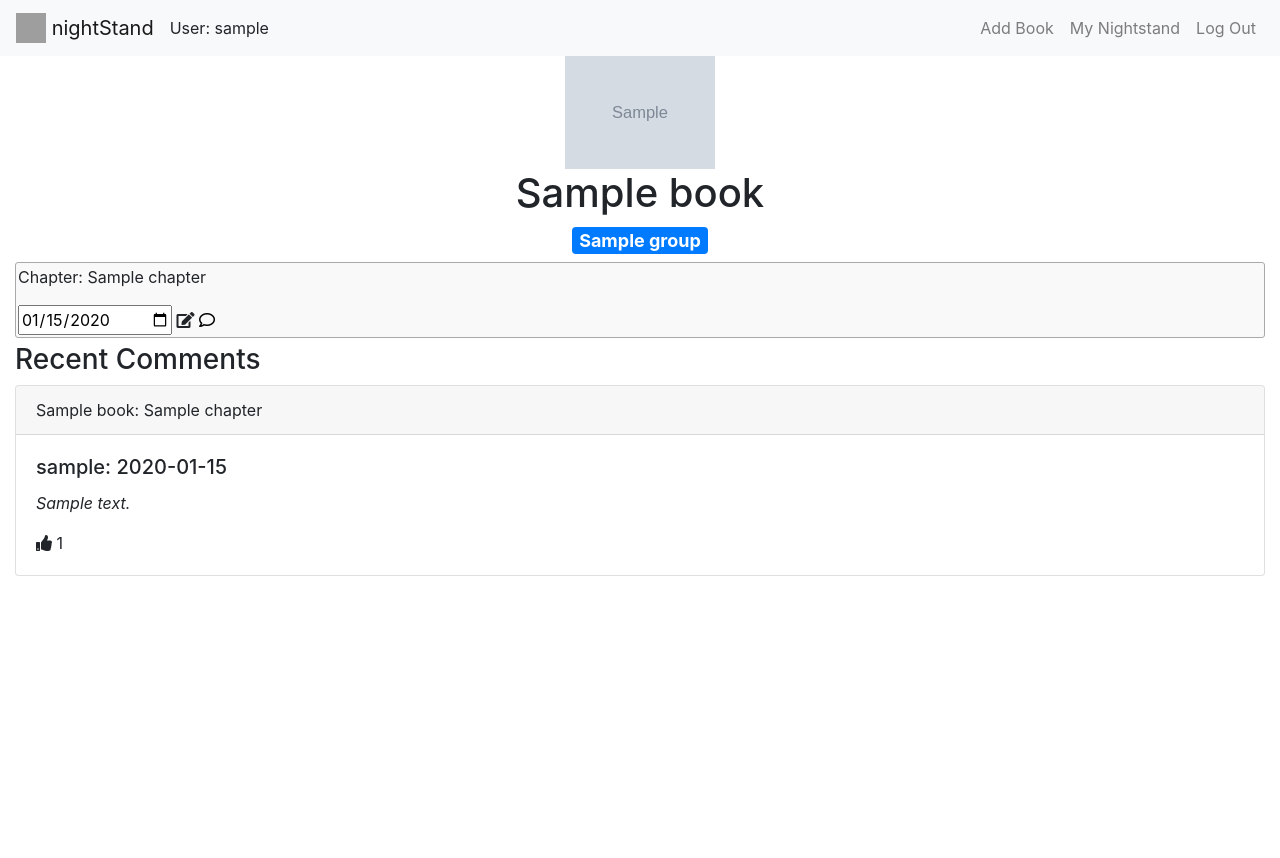
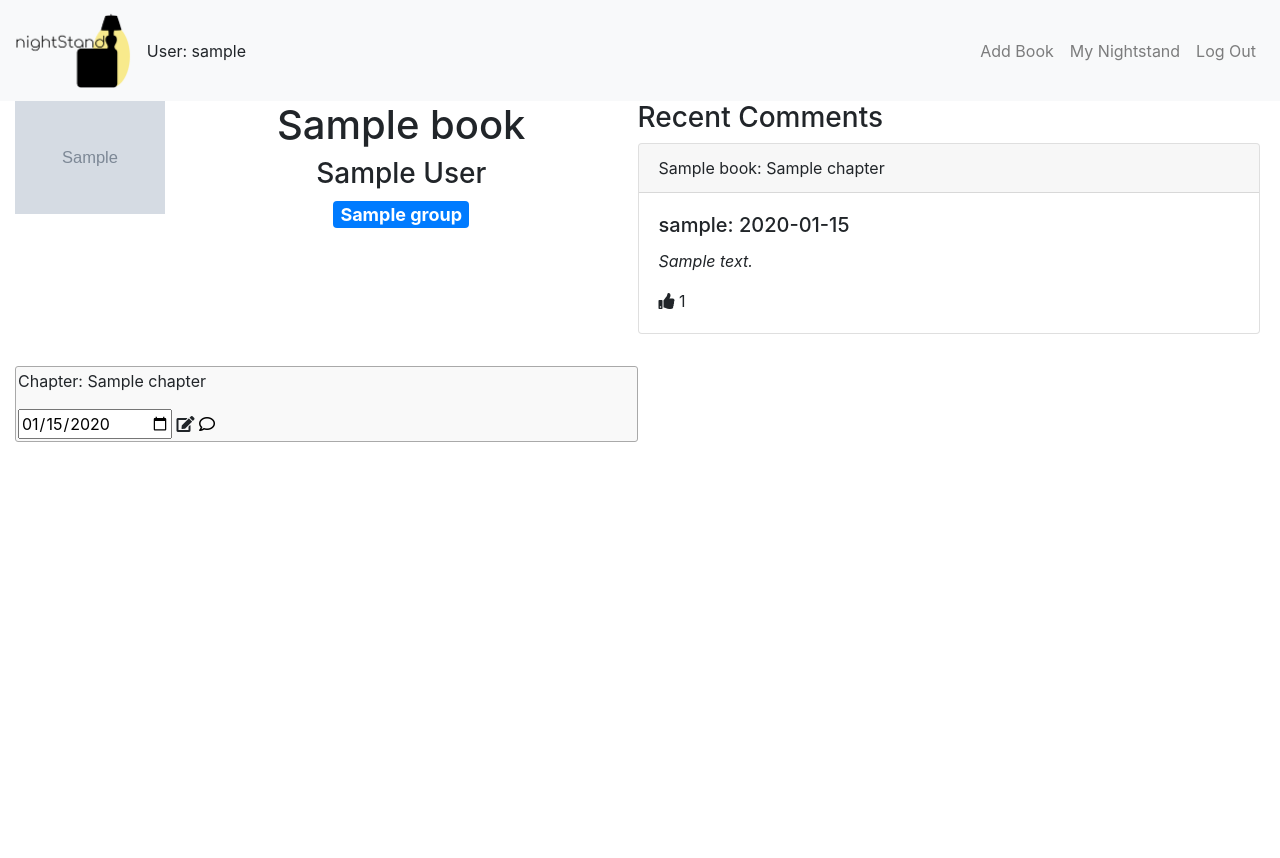
Before and after one commit to joshdbarton/nightstand-capstone, a Django app: page /books/1 in a window 1280 px wide. Run offline with Django 3.2, Linux system fonts and the light colour scheme; a user stored in the database is signed in; tables that the repository leaves empty hold one stand-in row (values such as "Sample post"); grey boxes marked "Sample" are stand-in pictures; some libraries are stand-ins or nearby versions; grey boxes are pictures that could not be loaded.

Commit message:
styles for larger book-detail view

```diff
--- a/nightstand_dashboard/static/nightstand_dashboard/main.css
+++ b/nightstand_dashboard/static/nightstand_dashboard/main.css
@@ -117,6 +117,11 @@ Dashboard Layout
 }
 #dashboard-comments {
     max-height: 500px;
+
+}
+
+.comment-box-dashboard {
+    max-height: 420px;
     overflow: scroll;
 }
 
@@ -265,5 +270,31 @@ Media Queries
         padding: 3px;
     }
     /*Book Detail View*/
+    .book-detail-container {
+        display: flex;
+        flex-direction: row;
+    }
+    .detail-left  {
+        width: 49.8%;
+    }
+    #book-detail-comments {
+        width: 49.8%;
+    }
+    .book-detail-chapters {
+        clear: both;
+        height: calc(65vh - 65.65px);
+        overflow: scroll;
+    }
+    .book-detail-card {
+        height: calc(35vh - 35.35px);
+    }
+
+    .book-detail-card img {
+        float: left;
+    }
+    .detail-comment-box {
+        height: calc(100vh - 134px);
+        overflow: scroll;
+    }
     /*Group Detail View*/
 }
--- a/nightstand_dashboard/templates/nightstand_dashboard/book_view.html
+++ b/nightstand_dashboard/templates/nightstand_dashboard/book_view.html
@@ -1,15 +1,19 @@
 {% extends 'nightstand_dashboard/base.html' %}
 
 {% block content %}
+<div class="book-detail-container">
+    <div class="detail-left">
         <div class="book-detail-card">
             <img src="{{book.thumbnail}}" alt="{{book.title}} cover" width="150"/>
             <h1>{{book.title}}</h1>
+            <h3>{{book.author}}</h3>
             <h4>
             {% for group in groups %}
                 <a href="/groups/{{group.id}}"><span class="badge badge-primary">{{group}}</span></a>
             {%  endfor %}
             </h4>
         </div>
+        <div class="book-detail-chapters">
             {% for book_chapter in book_chapters %}
             {% if book_chapter.completed %}
             <div class="chapter-card completed" id="chapter-card-{{book_chapter.id}}">
@@ -27,8 +31,11 @@
                 {% endif %}
             </div>
             {% endfor %}
+        </div>
+    </div>
     <div id="book-detail-comments">
             <h3>Recent Comments</h3>
+        <div class="detail-comment-box">
             {% for comment in comments %}
             <div class="card comment-card">
                     <div class="card-header">
@@ -48,4 +55,6 @@
             </div>
             {% endfor %}
         </div>
+    </div>
+</div>
 {% endblock %}
--- a/nightstand_dashboard/templates/nightstand_dashboard/dashboard.html
+++ b/nightstand_dashboard/templates/nightstand_dashboard/dashboard.html
@@ -33,6 +33,7 @@
     </div>
     <div id="dashboard-comments">
         <h3>Recent Comments</h3>
+        <div class="comment-box-dashboard">
             {% for comment in comments %}
             <div class="card comment-card">
                     <div class="card-header">
@@ -53,4 +54,5 @@
             {% endfor %}
         </div>
     </div>
+</div>
 {% endblock %}
--- a/nightstand_dashboard/templates/nightstand_dashboard/navbar.html
+++ b/nightstand_dashboard/templates/nightstand_dashboard/navbar.html
@@ -1,7 +1,7 @@
+{% load static %}
 <nav class="navbar navbar-light navbar-expand-sm bg-light">
     <a class="navbar-brand" href="#">
-        <img src="#" width="30" height="30" class="d-inline-block align-top" alt="">
-        nightStand
+        <img src="{% static 'nightstand_dashboard/nightstand.png' %}" height="75" class="d-inline-block align-top" alt="nightStand">
       </a>
       <button class="navbar-toggler" type="button" data-toggle="collapse" data-target="#navbarSupportedContent" aria-controls="navbarSupportedContent" aria-expanded="false" aria-label="Toggle navigation">
             <span class="navbar-toggler-icon"></span>
```
Also changed, not shown: nightstand_dashboard/static/nightstand_dashboard/nightstand.png (added), 4 other files. Lines whose indentation alone changed are shown as unchanged.
